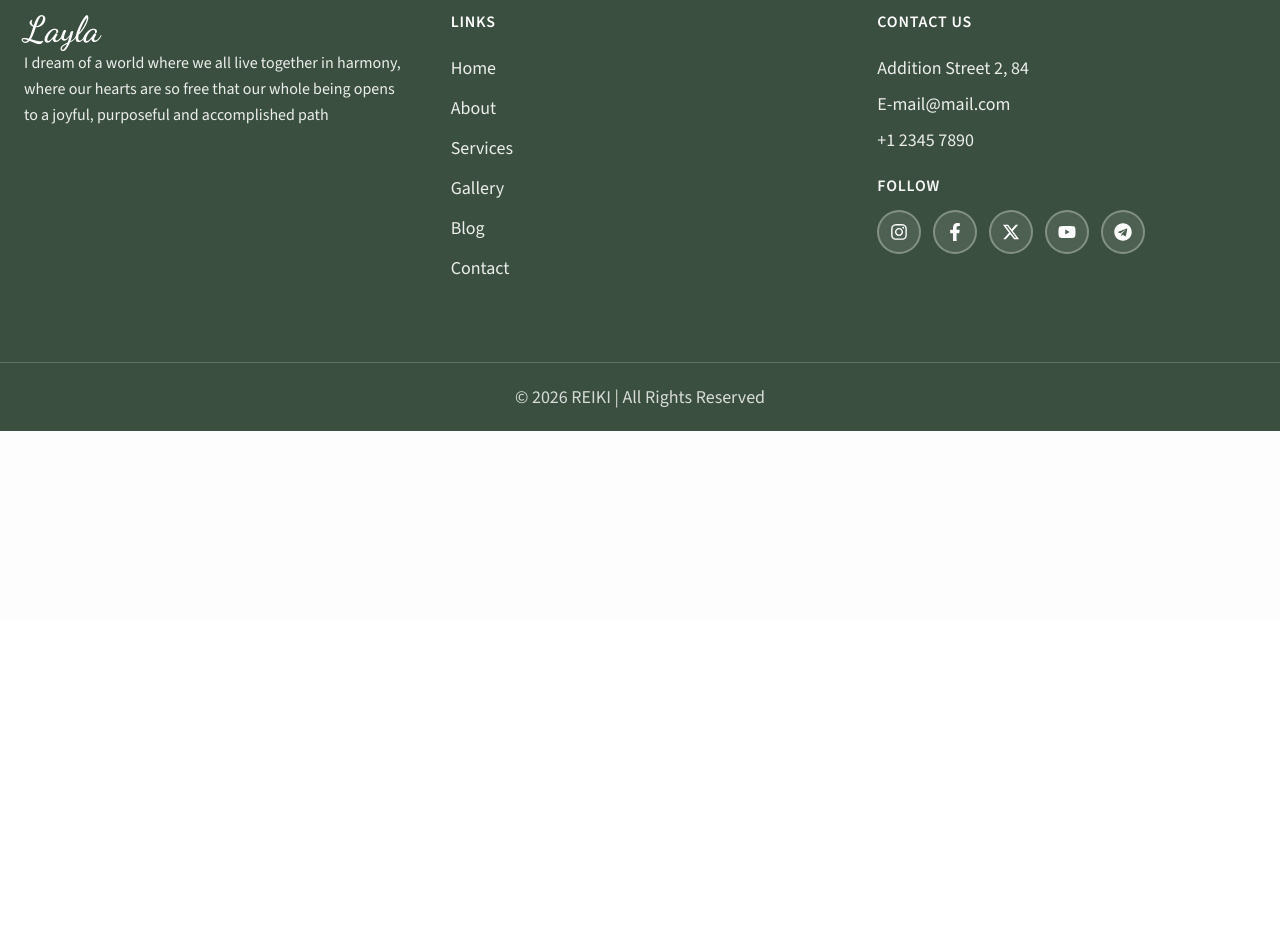
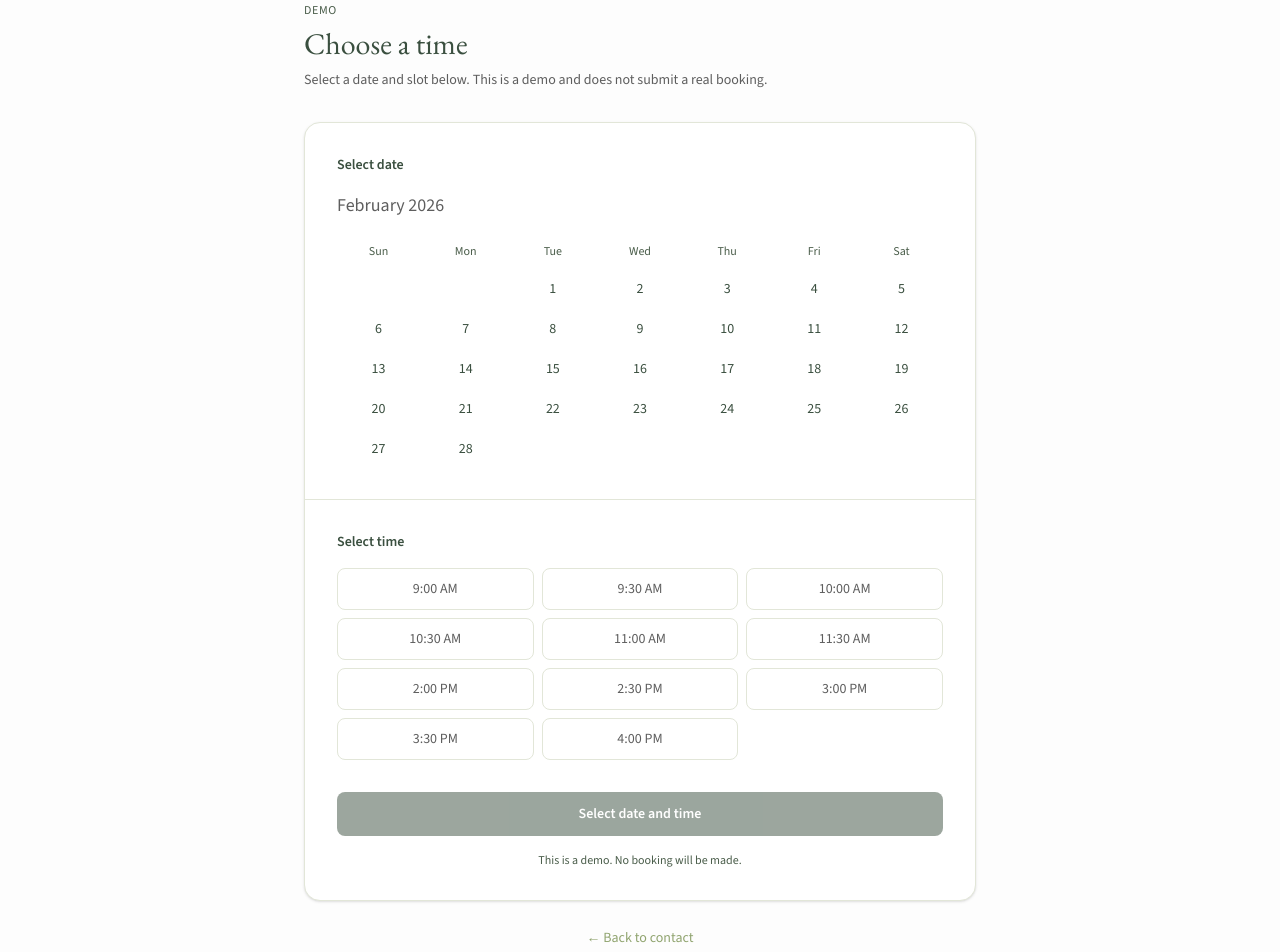
Before and after one commit to developerkarann/layla_counsellor, a React (Vite) app: page /availability in a window 1280 px wide. Shown: the part 180-1132 px from the top of the page. Before the commit the page ends 800 px from the top, so only its background shows below. Built offline with nearby package versions, Linux system fonts and the light colour scheme.

Commit message:
Added avail section

```diff
--- a/package.json
+++ b/package.json
@@ -12,6 +12,7 @@
   "dependencies": {
     "@tailwindcss/vite": "^4.1.18",
     "react": "^19.2.0",
+    "react-calendly": "^4.4.0",
     "react-dom": "^19.2.0",
     "react-icons": "^5.5.0",
     "react-router-dom": "^7.13.0",
--- a/src/App.jsx
+++ b/src/App.jsx
@@ -8,6 +8,7 @@ import BlogDetailPage from "./pages/BlogDetailPage";
 import ContactPage from "./pages/ContactPage";
 import ServicesPage from "./pages/ServicesPage";
 import AboutPage from "./pages/AboutPage";
+import AvailabilityPage from "./pages/AvailabilityPage";
 
 function App() {
   return (
@@ -21,6 +22,7 @@ function App() {
         <Route path="/blog" element={<BlogPage />} />
         <Route path="/blog/:slug" element={<BlogDetailPage />} />
         <Route path="/contact" element={<ContactPage />} />
+        <Route path="/availability" element={<AvailabilityPage />} />
       </Routes>
       <Footer />
     </div>
--- a/src/components/layout/Footer.jsx
+++ b/src/components/layout/Footer.jsx
@@ -8,6 +8,7 @@ const FOOTER_LINKS = [
   { label: "Gallery", href: "/gallery" },
   { label: "Blog", href: "/blog" },
   { label: "Contact", href: "/contact" },
+  { label: "Book a session", href: "/availability" },
 ];
 
 const SOCIAL_LINKS = [
--- /dev/null
+++ b/src/pages/AvailabilityPage.jsx
@@ -0,0 +1,102 @@
+import { Link } from "react-router-dom";
+import { useState } from "react";
+
+const MONTH = "February 2026";
+const DAYS = ["Sun", "Mon", "Tue", "Wed", "Thu", "Fri", "Sat"];
+const DATES = [null, null, 1, 2, 3, 4, 5, 6, 7, 8, 9, 10, 11, 12, 13, 14, 15, 16, 17, 18, 19, 20, 21, 22, 23, 24, 25, 26, 27, 28];
+const TIME_SLOTS = ["9:00 AM", "9:30 AM", "10:00 AM", "10:30 AM", "11:00 AM", "11:30 AM", "2:00 PM", "2:30 PM", "3:00 PM", "3:30 PM", "4:00 PM"];
+
+export default function AvailabilityPage() {
+  const [selectedDate, setSelectedDate] = useState(null);
+  const [selectedTime, setSelectedTime] = useState(null);
+
+  return (
+    <main className="min-h-screen bg-page-bg">
+      <section className="px-4 py-10 sm:py-14 md:py-18">
+        <div className="mx-auto max-w-2xl">
+          <p className="font-lato text-xs uppercase tracking-wider text-reiki-muted mb-2">Demo</p>
+          <h1 className="font-garamond text-2xl text-reiki-dark sm:text-3xl" style={{ fontFamily: "EB Garamond" }}>
+            Choose a time
+          </h1>
+          <p className="mt-2 font-lato text-sm text-reiki-body">
+            Select a date and slot below. This is a demo and does not submit a real booking.
+          </p>
+
+          <div className="mt-8 rounded-2xl border border-reiki-card-border bg-white shadow-sm overflow-hidden">
+            {/* Calendar widget */}
+            <div className="p-6 sm:p-8 border-b border-reiki-card-border">
+              <h2 className="font-lato text-sm font-semibold text-reiki-dark mb-4">Select date</h2>
+              <p className="font-lato text-lg text-reiki-body mb-4">{MONTH}</p>
+              <div className="grid grid-cols-7 gap-1 text-center">
+                {DAYS.map((d) => (
+                  <div key={d} className="font-lato text-xs font-medium text-reiki-muted py-2">
+                    {d}
+                  </div>
+                ))}
+                {DATES.map((d, i) => (
+                  <button
+                    key={i}
+                    type="button"
+                    onClick={() => setSelectedDate(d)}
+                    className={`font-lato text-sm rounded-lg py-2 transition-colors ${
+                      d === null
+                        ? "invisible"
+                        : selectedDate === d
+                          ? "bg-reiki-dark text-white"
+                          : "text-reiki-dark hover:bg-reiki-section"
+                    }`}
+                    disabled={!d}
+                  >
+                    {d ?? ""}
+                  </button>
+                ))}
+              </div>
+            </div>
+
+            {/* Time slots */}
+            <div className="p-6 sm:p-8">
+              <h2 className="font-lato text-sm font-semibold text-reiki-dark mb-4">Select time</h2>
+              <div className="grid grid-cols-2 sm:grid-cols-3 gap-2">
+                {TIME_SLOTS.map((slot) => (
+                  <button
+                    key={slot}
+                    type="button"
+                    onClick={() => setSelectedTime(slot)}
+                    className={`font-lato text-sm rounded-lg py-2.5 px-3 border transition-colors ${
+                      selectedTime === slot
+                        ? "border-reiki-olive bg-reiki-olive/10 text-reiki-dark"
+                        : "border-reiki-card-border text-reiki-body hover:border-reiki-olive/50"
+                    }`}
+                  >
+                    {slot}
+                  </button>
+                ))}
+              </div>
+            </div>
+
+            <div className="px-6 sm:px-8 pb-6 sm:pb-8">
+              <button
+                type="button"
+                disabled={!selectedDate || !selectedTime}
+                className="w-full rounded-lg bg-reiki-dark py-3 font-lato text-sm font-semibold text-white transition hover:opacity-90 disabled:opacity-50 disabled:cursor-not-allowed"
+              >
+                {selectedDate && selectedTime
+                  ? `Confirm ${selectedDate} ${MONTH.split(" ")[0]} at ${selectedTime}`
+                  : "Select date and time"}
+              </button>
+              <p className="mt-4 text-center font-lato text-xs text-reiki-muted">
+                This is a demo. No booking will be made.
+              </p>
+            </div>
+          </div>
+
+          <p className="mt-6 text-center">
+            <Link to="/contact" className="font-lato text-sm text-reiki-olive hover:underline">
+              ← Back to contact
+            </Link>
+          </p>
+        </div>
+      </section>
+    </main>
+  );
+}
--- a/src/pages/ContactPage.jsx
+++ b/src/pages/ContactPage.jsx
@@ -1,4 +1,5 @@
 import { useState } from "react";
+import { Link } from "react-router-dom";
 import { FaInstagram, FaFacebookF, FaYoutube, FaTelegram, FaEnvelope, FaPhone, FaMapMarkerAlt } from "react-icons/fa";
 import { FaXTwitter } from "react-icons/fa6";
 import LotusSectionIcon from "../components/LotusSectionIcon";
@@ -320,27 +321,40 @@ export default function ContactPage() {
                 <span className="text-reiki-olive">Availability</span>
               </h2>
               <p className="mt-3 font-lato text-sm text-reiki-body">
-                General opening hours. Sessions are by appointment—get in touch to find a slot that works for you.
+                Book a session at a time that suits you. Choose a date and slot in the calendar below.
               </p>
-              <div className="mt-6 flex-1">
-                <ul className="space-y-4">
-                  {OFFICE_HOURS.map((row) => (
-                    <li key={row.day} className="flex items-center justify-between gap-4 py-3 border-b border-reiki-card-border last:border-0 last:pb-0 first:pt-0">
-                      <span className="font-lato font-medium text-reiki-dark">{row.day}</span>
-                      <span className="font-lato text-sm text-reiki-body shrink-0">{row.time}</span>
-                    </li>
+              {/* Calendly-style widget preview */}
+              <div className="mt-6 flex-1 rounded-xl border border-reiki-card-border bg-white p-4 overflow-hidden">
+                <div className="flex items-center justify-between mb-3">
+                  <span className="font-lato text-sm font-semibold text-reiki-dark">Calendar</span>
+                  <span className="font-lato text-xs text-reiki-muted">Demo</span>
+                </div>
+                <div className="grid grid-cols-7 gap-0.5 text-center mb-3">
+                  {["M", "T", "W", "T", "F", "S", "S"].map((d, i) => (
+                    <span key={i} className="font-lato text-[10px] text-reiki-muted">{d}</span>
                   ))}
-                </ul>
-                <p className="mt-6 font-lato text-xs text-reiki-muted italic">
-                  All times are flexible by prior arrangement. Weekend and evening slots may be available on request.
-                </p>
-                <a
-                  href="#contact-message"
-                  className="mt-6 inline-flex items-center justify-center rounded-lg bg-reiki-dark px-5 py-2.5 font-lato text-sm font-semibold text-white transition hover:opacity-90"
+                  {[1, 2, 3, 4, 5, 6, 7, 8, 9, 10, 11, 12, 13, 14].map((d) => (
+                    <span key={d} className="font-lato text-xs py-1 text-reiki-body">{d}</span>
+                  ))}
+                </div>
+                <div className="border-t border-reiki-card-border pt-3">
+                  <p className="font-lato text-xs text-reiki-muted mb-2">Available times</p>
+                  <div className="flex flex-wrap gap-1">
+                    {["9:00", "9:30", "10:00", "10:30"].map((t) => (
+                      <span key={t} className="inline-block rounded bg-reiki-section px-2 py-1 font-lato text-xs text-reiki-body">{t}</span>
+                    ))}
+                  </div>
+                </div>
+                <Link
+                  to="/availability"
+                  className="mt-4 flex w-full items-center justify-center rounded-lg bg-reiki-dark px-4 py-2.5 font-lato text-sm font-semibold text-white transition hover:opacity-90"
                 >
-                  Request a time
-                </a>
+                  Choose a slot
+                </Link>
               </div>
+              <p className="mt-4 font-lato text-xs text-reiki-muted italic">
+                All times are flexible by prior arrangement. Weekend and evening slots may be available on request.
+              </p>
             </div>
           </div>
         </div>
--- a/src/pages/ServicesPage.jsx
+++ b/src/pages/ServicesPage.jsx
@@ -112,7 +112,7 @@ export default function ServicesPage() {
                   ))}
                 </ul>
               </div>
-              <Link to="/contact" className="mt-8 inline-block rounded-lg bg-reiki-dark px-8 py-3 font-sans text-sm font-semibold text-white transition hover:opacity-90">
+              <Link to="/availability" className="mt-8 inline-block rounded-lg bg-reiki-dark px-8 py-3 font-sans text-sm font-semibold text-white transition hover:opacity-90">
                 Book a session
               </Link>
             </div>
@@ -165,7 +165,7 @@ export default function ServicesPage() {
                 ))}
               </ul>
             </div>
-            <Link to="/contact" className="mt-8 inline-block rounded-lg bg-reiki-dark px-8 py-3 font-sans text-sm font-semibold text-white transition hover:opacity-90">
+            <Link to="/availability" className="mt-8 inline-block rounded-lg bg-reiki-dark px-8 py-3 font-sans text-sm font-semibold text-white transition hover:opacity-90">
               Book a session
             </Link>
           </div>
@@ -205,7 +205,7 @@ export default function ServicesPage() {
                   ))}
                 </ul>
               </div>
-              <Link to="/contact" className="mt-8 inline-block rounded-lg bg-reiki-dark px-8 py-3 font-sans text-sm font-semibold text-white transition hover:opacity-90">
+              <Link to="/availability" className="mt-8 inline-block rounded-lg bg-reiki-dark px-8 py-3 font-sans text-sm font-semibold text-white transition hover:opacity-90">
                 Book a session
               </Link>
             </div>
```
Also changed, not shown: 1 other file (tests, documents, lock files or other folders).
